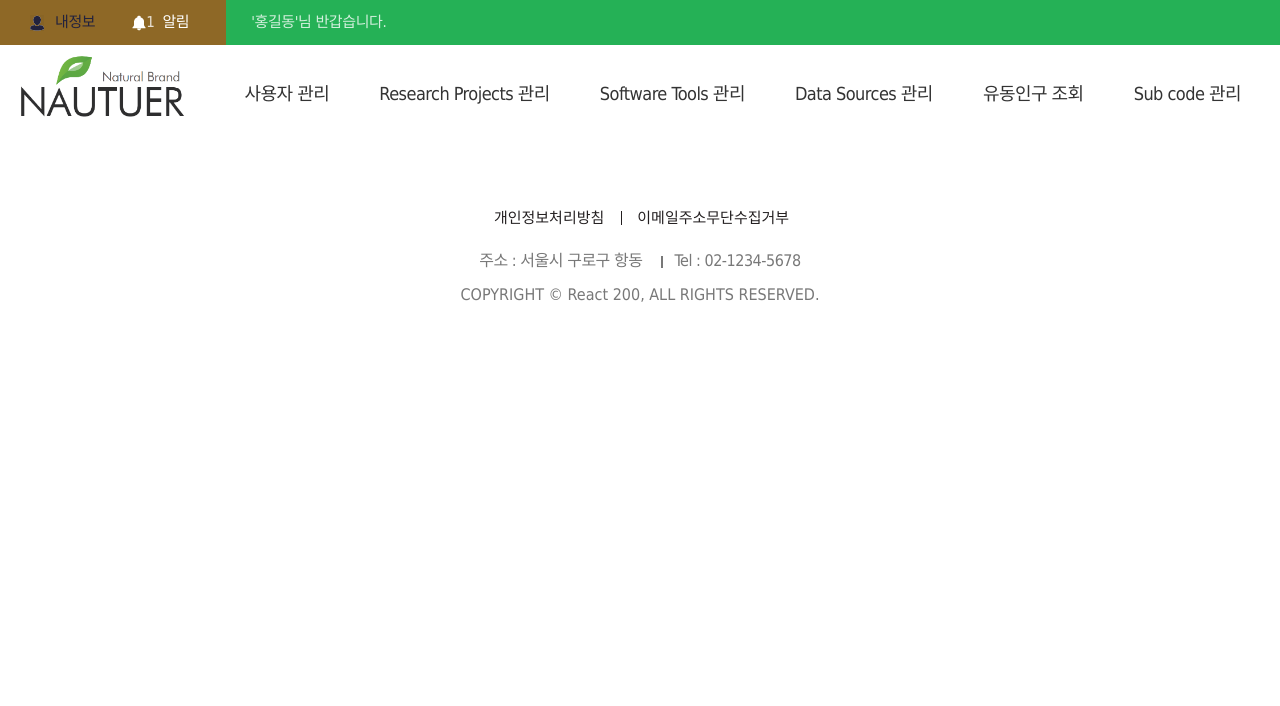
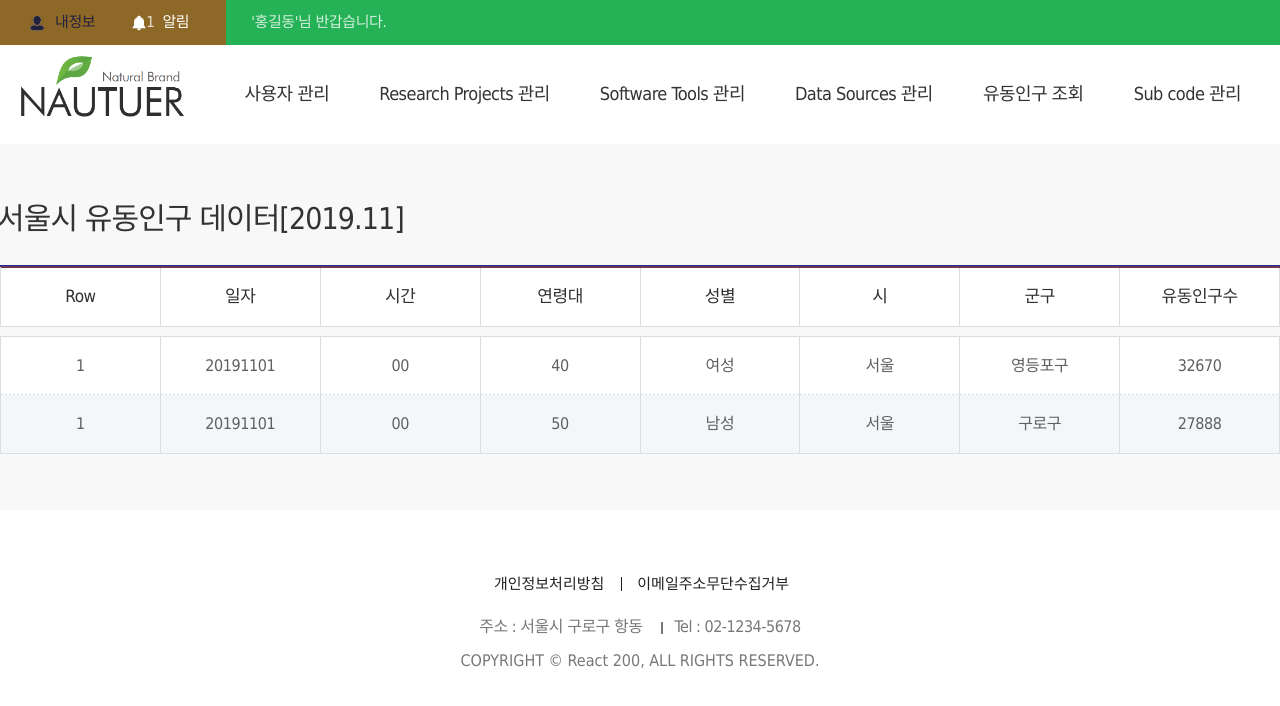
Before and after one commit to lee-kangpyo/react-start, a React (Create React App) app in the folder client/: page /floatingPopulationList in a window 1280 px wide. Shown: the top 706 px of the page. Built offline with nearby package versions, Linux system fonts and the light colour scheme.

Commit message:
서울시 유동인구 api 사용을 위한 샘플 페이지

```diff
--- a/client/src/components/App.js
+++ b/client/src/components/App.js
@@ -13,6 +13,7 @@
 
 import ReactDebounce from "./R094_reactDebounce";
 import ReactThrottle from "./R095_reactThrottle";
+import FloatingPopulationList from './Floating_population/floatingPopulationList';
 
 function App(props) {
   return (
@@ -22,6 +23,7 @@
           <Route exact path="/" element={<LoginForm/>} />
           <Route exact path="/Debounce" element={<ReactDebounce/>} />
           <Route exact path="/Throttle" element={<ReactThrottle/>} />
+          <Route exact path="/floatingPopulationList" element={<FloatingPopulationList/>} />
         </Routes>
         <Footer />
       </div>
--- /dev/null
+++ b/client/src/components/Floating_population/floatingPopulationList.js
@@ -0,0 +1,53 @@
+import React, { Component } from 'react';
+
+class floatingPopulationList extends Component {
+    render () {
+        return (
+            <section class="sub_wrap" >
+                <article class="s_cnt mp_pro_li ct1 mp_pro_li_admin">
+                    <div class="li_top">
+                        <h2 class="s_tit1">서울시 유동인구 데이터[2019.11]</h2>
+                    </div>
+                    <div class="list_cont list_cont_admin">
+                        <table class="table_ty1 fp_tlist">
+                            <tr>
+                                <th>Row</th>
+                                <th>일자</th>
+                                <th>시간</th>
+                                <th>연령대</th>
+                                <th>성별</th>
+                                <th>시</th>
+                                <th>군구</th>
+                                <th>유동인구수</th>
+                            </tr>
+                        </table>
+                        <table class="table_ty2 fp_tlist">
+                            <tr class="hidden_type">
+                                <td>1</td>
+                                <td>20191101</td>
+                                <td>00</td>
+                                <td>40</td>
+                                <td>여성</td>
+                                <td>서울</td>
+                                <td>영등포구</td>
+                                <td>32670</td>
+                            </tr>
+                            <tr class="hidden_type">
+                                <td>1</td>
+                                <td>20191101</td>
+                                <td>00</td>
+                                <td>50</td>
+                                <td>남성</td>
+                                <td>서울</td>
+                                <td>구로구</td>
+                                <td>27888</td>
+                            </tr>
+                        </table>
+                    </div>
+                </article>
+            </section>
+        );
+    }
+}
+
+export default floatingPopulationList;
```
